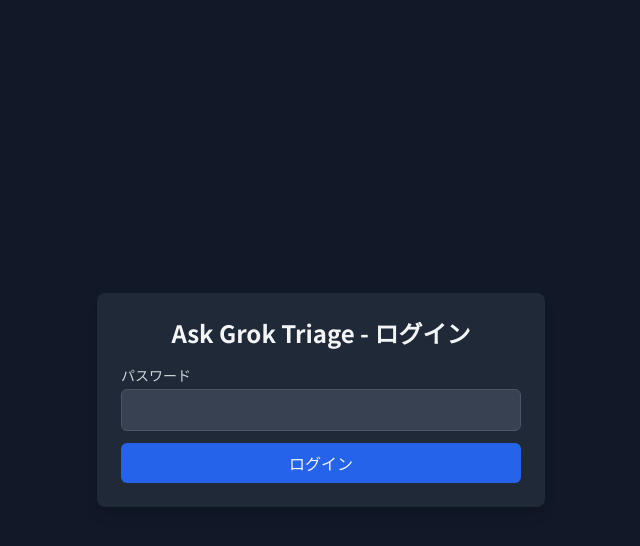
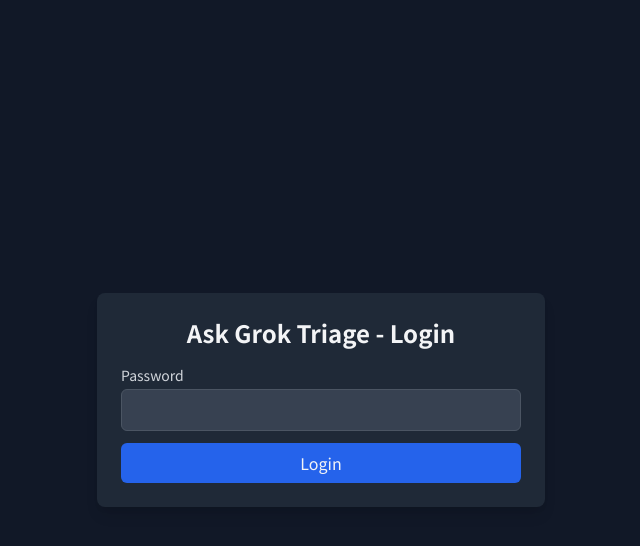
Before and after one commit to PhillipHolland/ask-grok-triage, a Flask app: page / in a window 1280 px wide. Shown: the top 546 px of the page, without its empty margins (319-959 px from the left). Run offline with Flask 3, Linux system fonts and the light colour scheme.

Commit message:
Remove Japanese from login page

```diff
--- a/templates/login.html
+++ b/templates/login.html
@@ -14,16 +14,16 @@
 </head>
 <body class="bg-gray-900 flex items-center justify-center min-h-screen">
     <div class="bg-gray-800 p-6 rounded-lg shadow-lg w-full max-w-md text-gray-100">
-        <h1 class="text-2xl font-bold mb-4 text-center text-gray-100">Ask Grok Triage - ログイン</h1>
+        <h1 class="text-2xl font-bold mb-4 text-center text-gray-100">Ask Grok Triage - Login</h1>
         <form method="POST" class="space-y-3">
             <div>
-                <label class="block text-sm font-medium text-gray-300">パスワード</label>
+                <label class="block text-sm font-medium text-gray-300">Password</label>
                 <input type="password" name="password" class="mt-1 w-full p-2 border rounded-md bg-gray-700 text-gray-100 border-gray-600 focus:ring-blue-500 focus:border-blue-500" required>
             </div>
-            <button type="submit" class="w-full bg-blue-600 text-gray-100 p-2 rounded-md hover:bg-blue-700">ログイン</button>
+            <button type="submit" class="w-full bg-blue-600 text-gray-100 p-2 rounded-md hover:bg-blue-700">Login</button>
         </form>
         {% if error %}
-        <p class="text-red-400 mt-2 text-center">{{ error }}</p>
+        <p class="text-red-400 mt-2 text-center">Incorrect password. Please try again.</p>
         {% endif %}
     </div>
 </body>
```
